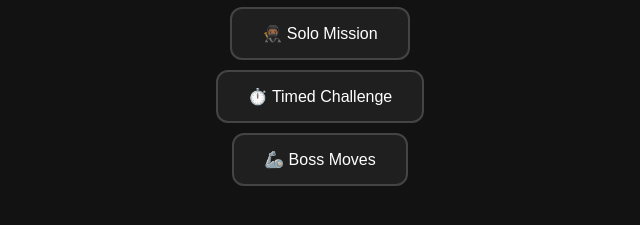
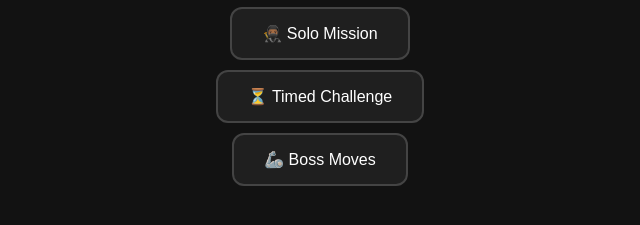
Before and after one commit to oleebranch/interview_slayer, a website: page index.html in a window 1280 px wide. Shown: the part 427-652 px from the top of the page, 320-960 px from the left. Drawn offline with Linux system fonts and the light colour scheme.

Commit message:
changes timed emoji

```diff
--- a/index.html
+++ b/index.html
@@ -12,7 +12,7 @@
     <p class="subtext">Now...<br><strong>CHOOSE YOUR BATTLE ⚔️</strong></p>
     <div class="battle-options">
       <button onclick="goToArena('solo.html')">🥷🏾 Solo Mission</button>
-      <button onclick="goToArena('timed.html')">⏱️ Timed Challenge</button>
+      <button onclick="goToArena('timed.html')">⏳ Timed Challenge</button>
       <button onclick="goToArena('boss.html')">🦾 Boss Moves</button>
     </div>
   </div>
```
